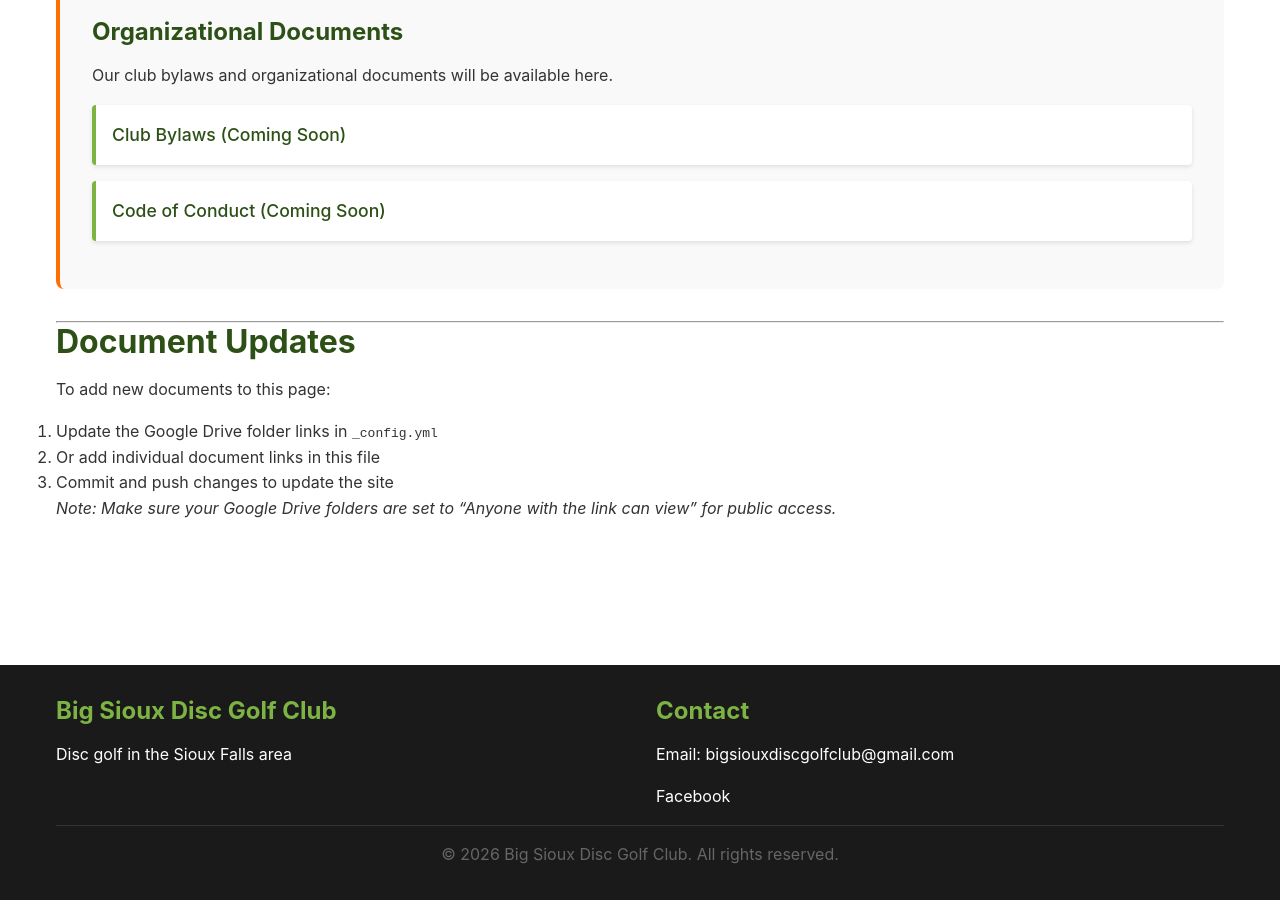
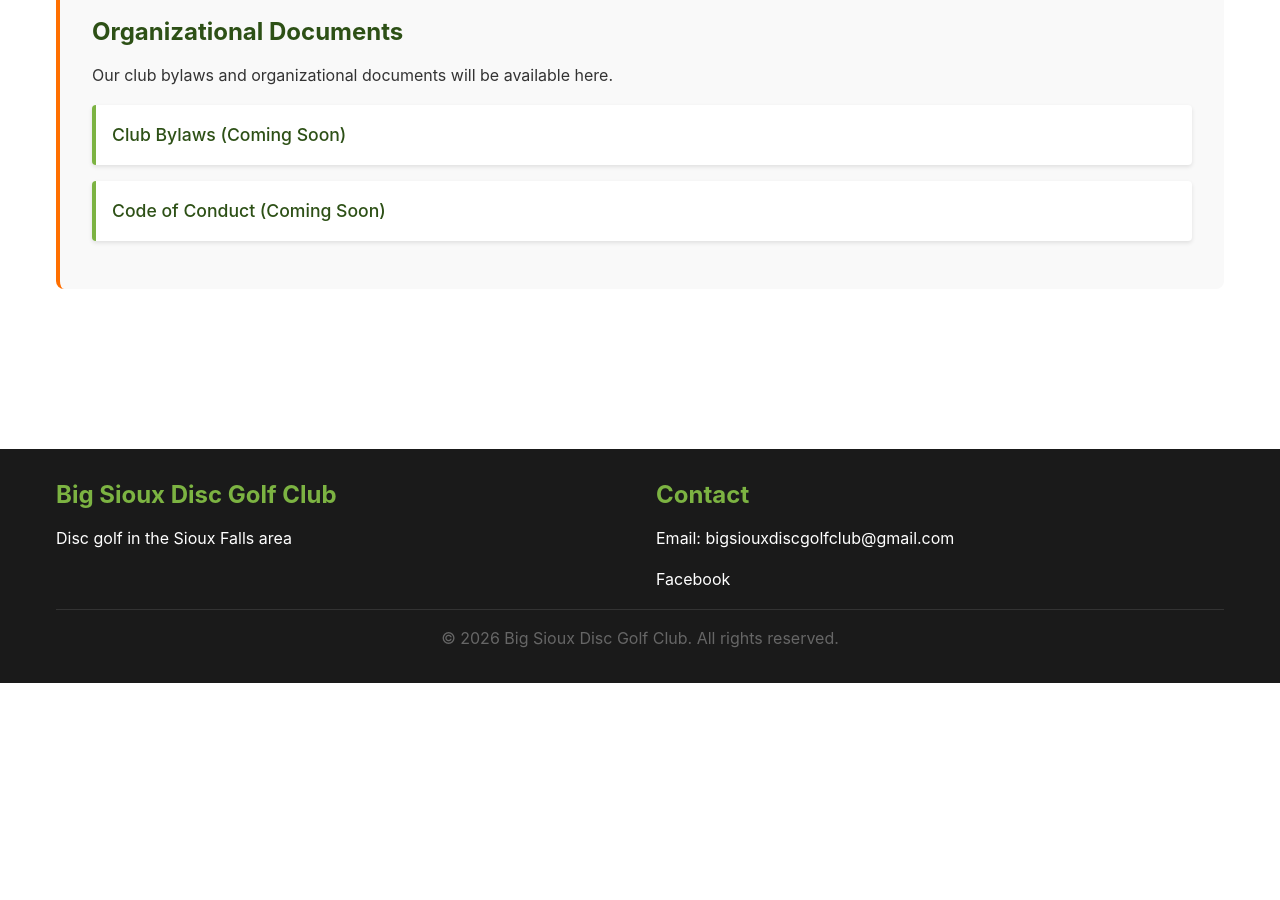
Before and after one commit to aklaudt/bsdgc, a Jekyll site: the page built from documents.md, in a window 1280 px wide and 900 px high, scrolled down 900 px. Built offline with Jekyll 4.4.1, drawn with Linux system fonts in a browser that asks for light colours; after the commit the page ends 1583 px from its top, so only the background shows below that.

Commit message:
Remove instructions from documents page

```diff
--- a/documents.md
+++ b/documents.md
@@ -44,15 +44,3 @@ permalink: /documents/
     </li>
   </ul>
 </div>
-
----
-
-## Document Updates
-
-To add new documents to this page:
-
-1. Update the Google Drive folder links in `_config.yml`
-2. Or add individual document links in this file
-3. Commit and push changes to update the site
-
-*Note: Make sure your Google Drive folders are set to "Anyone with the link can view" for public access.*
```
